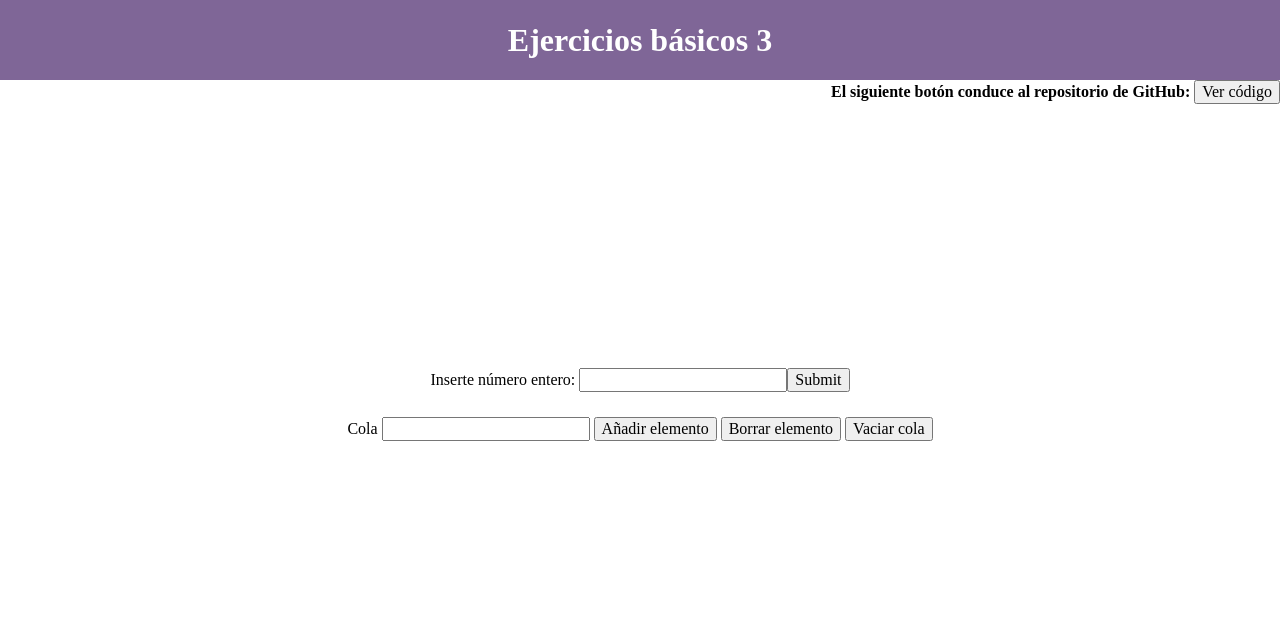
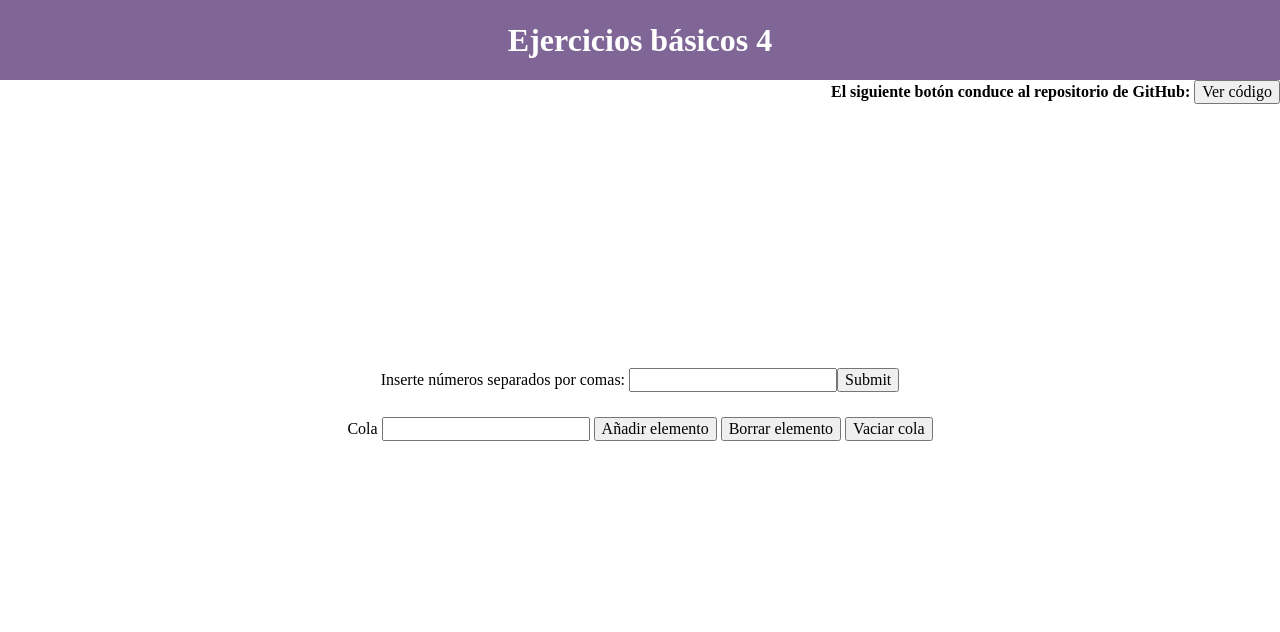
Before and after one commit to FcoJavierGlez/DWES_Cuarentena, a PHP site: page / in a window 1280 px wide. Shown: the top 632 px of the page. Run offline with PHP 8.4, Linux system fonts and the light colour scheme.

Commit message:
Terminado ejercicio suma números de un array

```diff
--- a/cuarentena/basicos4/config/suma.php
+++ b/cuarentena/basicos4/config/suma.php
@@ -1,13 +1,13 @@
 <?php
     echo "<form action=".$_SERVER['PHP_SELF']." method='post'>";
-        if(empty($_POST['num']))
-            echo "Inserte número entero: <input type='text' name='num'><input type='submit' name='enviar'>";
+        if ( empty( $_POST['num'] ) )
+            echo "Inserte números separados por comas: <input type='text' name='num'><input type='submit' name='enviar'>";
         else {
-            echo "Inserte número entero: <input type='text' value=".$_POST['num']." name='num'><input type='submit' name='enviar'><br/>";
+            echo "Inserte números separados por comas: <input type='text' value=".$_POST['num']." name='num'><input type='submit' name='enviar'><br/>";
             try {
-                echo "<b>Resultado: ".sumaNumeros($_POST['num'])."</b>";
-            } catch (Exception $e) {
-                echo "<p class='mensaje_error'>ERROR. Debes introducir un número entero</p>";
+                echo "<b>Resultado: ".sumaNumeros( 0, explode(",", $_POST['num']) )."</b>";
+            } catch ( Exception $e ) {
+                echo "<p class='mensaje_error'>ERROR. Solo puedes introducir números</p>";
             }
         }
     echo "</form>";
--- a/cuarentena/basicos4/index.php
+++ b/cuarentena/basicos4/index.php
@@ -21,11 +21,11 @@
     <meta name="author" content="Francisco Javier González Sabariego">
     <link rel="stylesheet" href="css/normalize.css">
     <link rel="stylesheet" href="css/style.css">
-    <title>Ejercicios básicos 3</title>
+    <title>Ejercicios básicos 4</title>
 </head>
 <body>
     <header>
-        <h1>Ejercicios básicos 3</h1>
+        <h1>Ejercicios básicos 4</h1>
     </header>
     <main>
         <div class="github">
--- a/cuarentena/basicos4/resources/funciones.php
+++ b/cuarentena/basicos4/resources/funciones.php
@@ -21,20 +21,21 @@
     }
 
     /**
-     * Suma los dígitos del número pasado por parámetro. Si el número contiene
+     * Suma los dígitos del array pasado por parámetro. Si el número contiene
      * algún caracter no numérico lanza una excepción.
      *
-     * @param {$num}    Número entero, pasado en forma de cadena.
+     * @param {$i}      Posición de índice del array
+     * @param {$num}    Array de números enteros
      *
-     * @return {int}    Suma de los dígitos del número
+     * @return {int}    Suma de los dígitos del array
      */
-    function sumaNumeros($num) {
-        if (!is_numeric(substr($num,0,1))) throw new Exception();               //Si la posición 0 de $num no es un número
-        $salida = 0;
-        if (strlen($num)==1) return strval($num);
+    function sumaNumeros($i, $num) {
+        if ( !is_numeric( $num[$i] ) ) throw new Exception();               //Si la posición $i de $num no es un número
+        if ( $i + 1 == sizeof( $num ) ) return $num[$i];
         else {
-            $salida += strval(substr($num,0,1));
-            $salida += strval(sumaNumeros(substr($num,1,strlen($num)-1)));
+            $salida = 0;
+            $salida += strval( $num[$i] );
+            $salida += strval( sumaNumeros($i + 1, $num) );
         }
         return $salida;
     }
```
